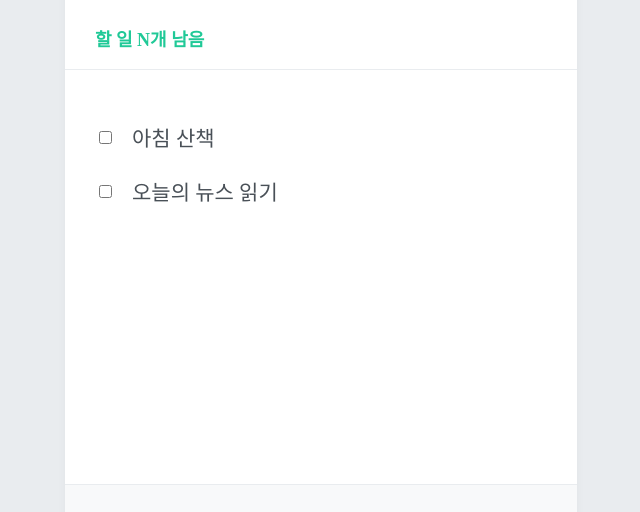
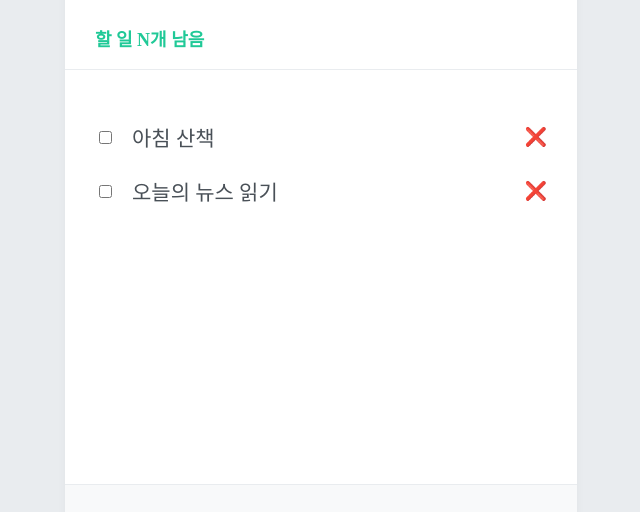
Before and after one commit to KMU-WINK/2023-WINK-Pre-course, a plain HTML site: page TodoList/index.html in a window 1280 px wide. Shown: the part 165-677 px from the top of the page, 327-967 px from the left. Drawn offline with Linux system fonts and the light colour scheme.

Commit message:
html and css 수정

```diff
--- a/TodoList/index.css
+++ b/TodoList/index.css
@@ -43,6 +43,7 @@ body {
 }
 
 .todo-container .todo-content {
+    overflow-y: auto;
     padding: 40px 30px;
     flex: 1;
 }
@@ -56,8 +57,15 @@ body {
     color: #495057;
 }
 
-.todo-item input {
+.todo-item input[type=checkbox] {
     margin-right: 20px;
+}
+
+.todo-item input[type=button] {
+    all: unset;
+    font-size: 18px;
+    cursor: pointer;
+    margin-left: auto;
 }
 
 .todo-container footer {
--- a/TodoList/index.html
+++ b/TodoList/index.html
@@ -19,10 +19,12 @@
             <div class="todo-item">
                 <input type="checkbox" onclick="todoDone(this)" />
                 아침 산책
+                <input type="button" value="❌" />
             </div>
             <div class="todo-item">
                 <input type="checkbox" onclick="todoDone(this)" />
                 오늘의 뉴스 읽기
+                <input type="button" value="❌" />
             </div>
         </div>
         <footer>
```
Also changed, not shown: 1 other file.
